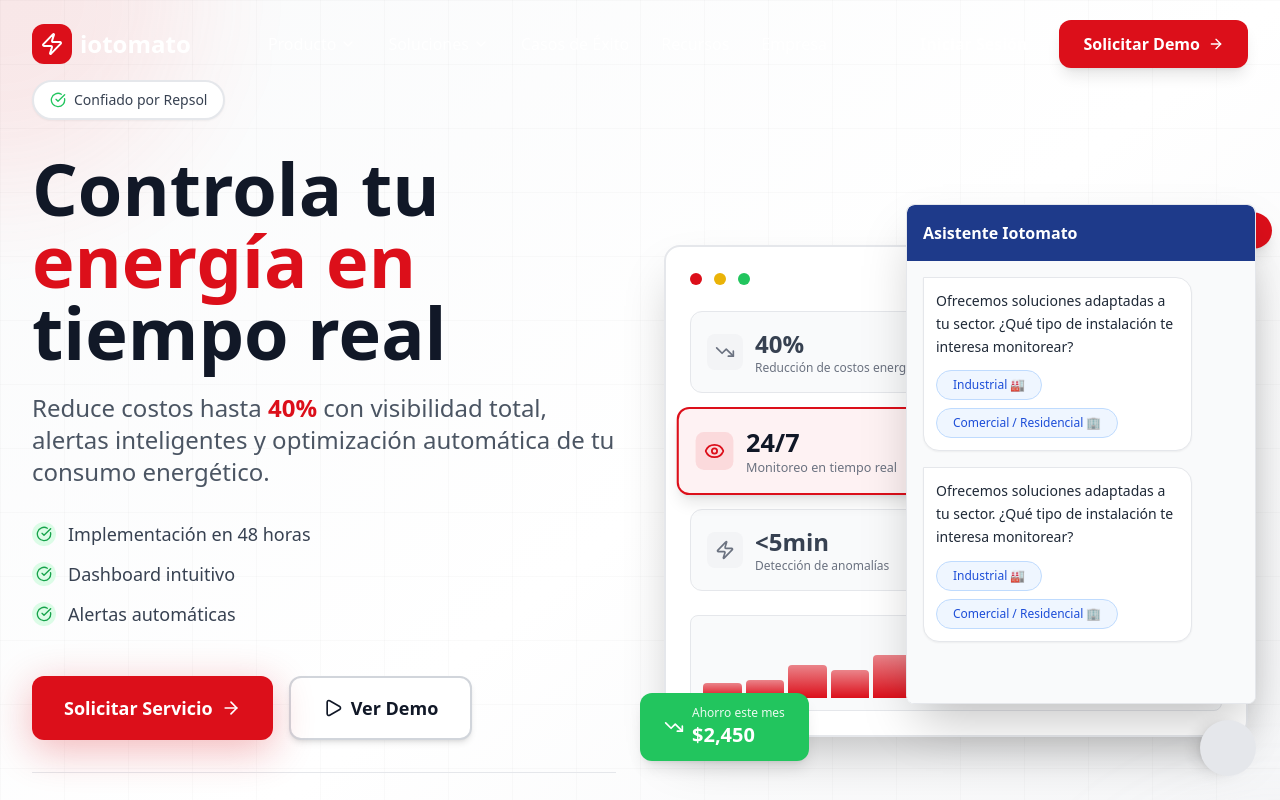
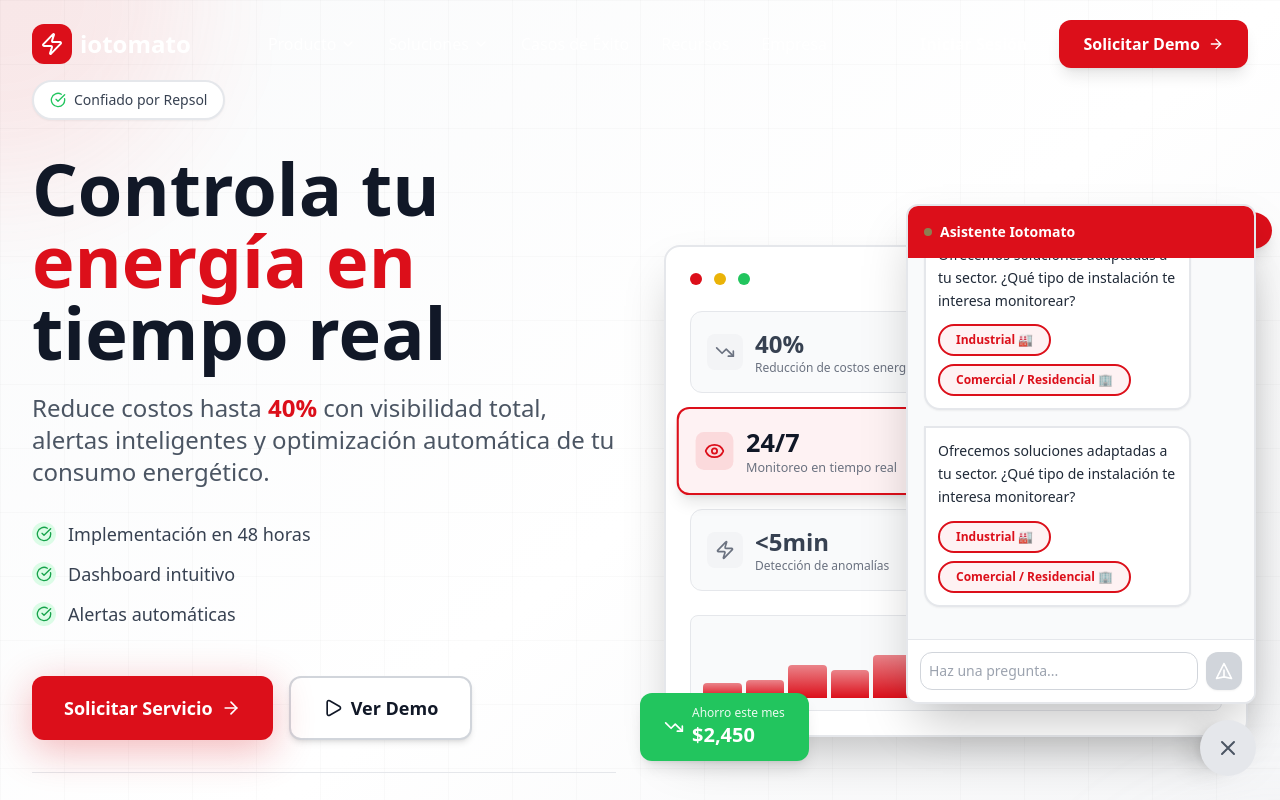
Before and after one commit to Ghost-CR/energy-dashboard, a React (Vite) app: page / in a window 1280 px wide. Both pictures are taken after a click on the button 1228 px from the left and 748 px from the top of the page. Shown: the top 800 px of the page. Built offline with nearby package versions, Linux system fonts and the light colour scheme.

Commit message:
estilo del chatbot mejorado

```diff
--- a/src/ui/chatbot/ChatMessage.jsx
+++ b/src/ui/chatbot/ChatMessage.jsx
@@ -6,9 +6,10 @@
     <div
       className={`max-w-[85%] p-3 rounded-2xl shadow-sm ${
         isBot
-            ? 'bg-white border border-gray-200 text-gray-800 rounded-tl-none'
-            : 'bg-blue-600 text-white rounded-tr-none'
+          ? 'bg-white border-2 border-gray-200 text-gray-800 rounded-tl-none'
+          : 'text-white rounded-tr-none'
       }`}
+      style={!isBot ? { backgroundColor: '#DC0F1A' } : {}}
     >
       {/* Cuerpo del mensaje */}
       <div className="text-sm leading-relaxed whitespace-pre-wrap">
@@ -22,7 +23,20 @@
             <button
               key={option.value}
               onClick={() => onOptionClick(option.value)}
-                className="bg-blue-50 border border-blue-200 text-blue-700 px-4 py-1.5 rounded-full text-xs font-medium hover:bg-blue-600 hover:text-white hover:border-blue-600 transition-all duration-200 active:scale-95"
+              className="border-2 px-4 py-1.5 rounded-full text-xs font-semibold transition-all duration-200 active:scale-95"
+              style={{
+                backgroundColor: 'rgba(220, 15, 26, 0.05)',
+                borderColor: '#DC0F1A',
+                color: '#DC0F1A'
+              }}
+              onMouseEnter={(e) => {
+                e.currentTarget.style.backgroundColor = '#DC0F1A';
+                e.currentTarget.style.color = '#FFFFFF';
+              }}
+              onMouseLeave={(e) => {
+                e.currentTarget.style.backgroundColor = 'rgba(220, 15, 26, 0.05)';
+                e.currentTarget.style.color = '#DC0F1A';
+              }}
             >
               {option.label}
             </button>
--- a/src/ui/chatbot/ChatbotPanel.jsx
+++ b/src/ui/chatbot/ChatbotPanel.jsx
@@ -1,4 +1,4 @@
-import React, { useState, useEffect, useRef } from 'react';
+import { useState, useEffect, useRef } from 'react';
 import { ChatMessage } from './ChatMessage';
 import { ChatFlowService } from '../../domain/services/ChatFlowService';
 import { ChatbotAIProvider } from '../../infraestructure/ai/ChatbotAIProvider';
@@ -8,22 +8,17 @@
   // --- 1. ESTADO DEL CHAT ---
   const [messages, setMessages] = useState([]);
   const [inputValue, setInputValue] = useState("");
-  const [inputMode, setInputMode] = useState("disabled"); // 'disabled' | 'text' | 'name' | 'email'
+  const [inputMode, setInputMode] = useState("text"); // Siempre inicia en 'text' para que el input sea funcional
   const [isLoading, setIsLoading] = useState(false);
 
-  // Datos temporales del formulario
   const [leadData, setLeadData] = useState({ name: '', email: '' });
 
-  // Auto-scroll al final
   const messagesEndRef = useRef(null);
   const scrollToBottom = () => messagesEndRef.current?.scrollIntoView({ behavior: "smooth" });
   useEffect(scrollToBottom, [messages, isLoading]);
 
   // --- 2. INICIALIZACIÓN ---
   useEffect(() => {
-    // Cargamos el mensaje de bienvenida del servicio de flujo
-    // Nota: Asegúrate de tener una key 'start' o 'welcome' en tu ChatFlowService,
-    // o llama directamente a la primera opción.
     const welcomeMsg = ChatFlowService.getNextStep('show_services');
     if (welcomeMsg) {
       addMessage('bot', welcomeMsg.text, welcomeMsg.options);
@@ -42,34 +37,33 @@
 
   // --- 4. MANEJADOR DE CLICS (Botones) ---
   const handleOptionClick = async (value) => {
-    // A. Lógica de Navegación (Botones "Volver" o Flujos)
+    // A. Resetear chat
     if (value === 'reset') {
       setMessages([]);
       const welcome = ChatFlowService.getNextStep('show_services');
       addMessage('bot', welcome.text, welcome.options);
-      setInputMode('disabled');
-      return;
-    }
-
-    // B. Lógica de Activación de IA
-    if (value === 'mode_ai') {
-      addMessage('bot', "Estoy listo. Escribe tu consulta sobre eficiencia energética:");
       setInputMode('text');
       return;
     }
 
-    // C. Lógica de Formulario (Lead Gen)
+    // B. Activar IA explícitamente (aunque el input ya funciona)
+    if (value === 'mode_ai') {
+      addMessage('bot', "Estoy listo. ¿Qué duda tienes sobre el monitoreo de Iotomato?");
+      setInputMode('text');
+      return;
+    }
+
+    // C. Iniciar Formulario de Lead
     if (value === 'start_lead_form') {
-      addMessage('bot', "Excelente. Para agendar, primero necesito tu nombre:");
+      addMessage('bot', "Excelente decisión. Para comenzar, ¿cuál es tu nombre?");
       setInputMode('name');
       return;
     }
 
-    // D. Flujo Estándar (Navegación por árbol)
+    // D. Navegación de Flujo (Servicios)
     const response = ChatFlowService.getNextStep(value);
     if (response) {
-      addMessage('user', response.selectedLabel || "Opción seleccionada"); // Opcional: mostrar lo que eligió el usuario
-      // Pequeño delay para naturalidad
+      // Simulamos la respuesta del bot tras elegir una opción
       setTimeout(() => {
         addMessage('bot', response.text, response.options);
       }, 400);
@@ -79,59 +73,54 @@
   // --- 5. MANEJADOR DE TEXTO (Input) ---
   const handleInputSubmit = async (e) => {
     e.preventDefault();
-    if (!inputValue.trim()) return;
+    if (!inputValue.trim() || isLoading) return;
 
     const text = inputValue;
-    setInputValue(""); // Limpiar input
-    addMessage('user', text); // Mostrar mensaje del usuario
+    setInputValue("");
+    addMessage('user', text);
 
-    // CASO 1: Formulario (Nombre)
+    // CASO 1: Capturando Nombre
     if (inputMode === 'name') {
       setLeadData(prev => ({ ...prev, name: text }));
-      addMessage('bot', `Gracias ${text}. Ahora, por favor escribe tu correo electrónico:`);
+      addMessage('bot', `Mucho gusto, ${text}. Ahora, indícame tu correo electrónico para enviarte la información:`);
       setInputMode('email');
       return;
     }
 
-    // CASO 2: Formulario (Email)
+    // CASO 2: Capturando Email
     if (inputMode === 'email') {
-      // Validación simple de email
       if (!text.includes('@')) {
-        addMessage('bot', "El correo no parece válido. Por favor intenta de nuevo:");
+        addMessage('bot', "Por favor, introduce un correo electrónico válido (ejemplo@correo.com):");
         return;
       }
 
       setIsLoading(true);
       const finalData = { ...leadData, email: text };
-
-      // Llamada al servicio de infraestructura
       const success = await LeadService.saveLead(finalData);
       setIsLoading(false);
 
       if (success) {
-        addMessage('bot', "¡Listo! Un asesor te contactará pronto.", [
-          { label: "Volver al inicio", value: "reset" }
+        addMessage('bot', "¡Datos recibidos! Un asesor de Iotomato te contactará en breve para agendar la demo.", [
+          { label: "Volver al inicio", value: "reset" },
+          { label: "Tengo otra duda", value: "mode_ai" }
         ]);
-        setInputMode('disabled');
+        setInputMode('text'); // Regresamos a modo texto normal
       } else {
-        addMessage('bot', "Hubo un error guardando tus datos. Inténtalo más tarde.");
+        addMessage('bot', "Lo siento, hubo un error. ¿Podrías intentar escribir tu correo de nuevo?");
       }
       return;
     }
 
-    // CASO 3: IA (Pregunta libre)
+    // CASO 3: IA (Pregunta libre - Modo por defecto)
     if (inputMode === 'text') {
       setIsLoading(true);
-      // Llamamos a la capa de infraestructura (OpenAI)
       const aiResponse = await ChatbotAIProvider.generateResponse(text, messages);
       setIsLoading(false);
 
       addMessage('bot', aiResponse, [
-        { label: "Hacer otra pregunta", value: "mode_ai" },
-        { label: "Volver al menú", value: "reset" }
+        { label: "Hablar con un asesor", value: "start_lead_form" },
+        { label: "Ver servicios", value: "reset" }
       ]);
-      // Opcional: Volver a bloquear input o dejarlo abierto
-      // setInputMode('disabled');
     }
   };
 
@@ -139,9 +128,11 @@
   return (
     <div className="flex flex-col h-full bg-white">
       {/* HEADER */}
-      <div className="bg-blue-900 text-white p-4 flex justify-between items-center rounded-t-lg">
-        <h3 className="font-bold">Asistente Iotomato</h3>
-        {/* Aquí podrías poner el botón de cerrar si recibes onClose como prop */}
+      <div className="text-white p-4 flex justify-between items-center rounded-t-lg shadow-md" style={{ backgroundColor: '#DC0F1A' }}>
+        <div className="flex items-center gap-2">
+          <div className="w-2 h-2 bg-green-400 rounded-full animate-pulse"></div>
+          <h3 className="font-bold text-sm">Asistente Iotomato</h3>
+        </div>
       </div>
 
       {/* ÁREA DE MENSAJES */}
@@ -154,39 +145,58 @@
           />
         ))}
 
-        {/* Indicador de carga */}
         {isLoading && (
           <div className="flex justify-start">
-            <div className="bg-gray-200 text-gray-500 px-3 py-2 rounded-lg text-sm animate-pulse">
-              Escribiendo...
+            <div className="bg-white border border-gray-200 text-gray-400 px-4 py-2 rounded-2xl rounded-tl-none text-xs flex gap-1 shadow-sm">
+              <span className="animate-bounce">.</span>
+              <span className="animate-bounce [animation-delay:0.2s]">.</span>
+              <span className="animate-bounce [animation-delay:0.4s]">.</span>
             </div>
           </div>
         )}
         <div ref={messagesEndRef} />
       </div>
 
-      {/* ÁREA DE INPUT (Integrada) */}
-      {inputMode !== 'disabled' && (
-        <form onSubmit={handleInputSubmit} className="p-3 border-t border-gray-200 bg-white rounded-b-lg">
+      {/* ÁREA DE INPUT: SIEMPRE VISIBLE */}
+      <form onSubmit={handleInputSubmit} className="p-3 border-t border-gray-200 bg-white">
         <div className="flex gap-2">
           <input
             type={inputMode === 'email' ? 'email' : 'text'}
             value={inputValue}
             onChange={(e) => setInputValue(e.target.value)}
-              placeholder={inputMode === 'name' ? "Tu nombre..." : inputMode === 'email' ? "Tu correo..." : "Escribe tu duda..."}
-              className="flex-1 p-2 border border-gray-300 rounded-md focus:outline-none focus:ring-2 focus:ring-blue-500 text-sm"
-              autoFocus
+            placeholder={
+              inputMode === 'name' ? "Escribe tu nombre..." :
+              inputMode === 'email' ? "Escribe tu email..." :
+              "Haz una pregunta..."
+            }
+            className="flex-1 p-2 border border-gray-300 rounded-xl focus:outline-none focus:ring-2 text-sm transition-all"
+            style={{ '--tw-ring-color': '#DC0F1A' }}
+            disabled={isLoading}
           />
           <button
             type="submit"
-              disabled={isLoading}
-              className="bg-blue-600 text-white px-4 py-2 rounded-md hover:bg-blue-700 disabled:bg-gray-400 transition-colors"
+            disabled={isLoading || !inputValue.trim()}
+            className="text-white p-2 rounded-xl disabled:bg-gray-300 transition-colors shadow-sm"
+            style={{
+              backgroundColor: isLoading || !inputValue.trim() ? undefined : '#DC0F1A'
+            }}
+            onMouseEnter={(e) => {
+              if (!isLoading && inputValue.trim()) {
+                e.currentTarget.style.backgroundColor = '#B00D16';
+              }
+            }}
+            onMouseLeave={(e) => {
+              if (!isLoading && inputValue.trim()) {
+                e.currentTarget.style.backgroundColor = '#DC0F1A';
+              }
+            }}
           >
-              Enviar
+            <svg className="w-5 h-5" fill="none" stroke="currentColor" viewBox="0 0 24 24">
+              <path strokeLinecap="round" strokeLinejoin="round" strokeWidth={2} d="M12 19l9 2-9-18-9 18 9-2zm0 0v-8" />
+            </svg>
           </button>
         </div>
       </form>
-      )}
     </div>
   );
 };
--- a/src/ui/chatbot/ChatbotWidget.jsx
+++ b/src/ui/chatbot/ChatbotWidget.jsx
@@ -8,7 +8,7 @@
   <div className="fixed bottom-6 right-6 z-50 flex flex-col items-end">
     {/* Panel del Chat (Condicional) */}
     {isOpen && (
-        <div className="mb-4 w-[350px] h-[500px] shadow-2xl rounded-lg overflow-hidden border border-gray-200">
+      <div className="mb-4 w-[350px] h-[500px] shadow-2xl rounded-xl overflow-hidden border-2 border-gray-200 bg-white">
         <ChatbotPanel />
       </div>
     )}
@@ -16,14 +16,28 @@
     {/* Botón Flotante (Trigger) */}
     <button
       onClick={() => setIsOpen(!isOpen)}
-        className={`p-4 rounded-full shadow-lg transition-all duration-300 flex items-center justify-center ${
-          isOpen ? 'bg-gray-200 rotate-90' : 'bg-blue-900 hover:bg-blue-800'
+      className={`p-4 rounded-full shadow-xl transition-all duration-300 flex items-center justify-center ${
+        isOpen ? 'bg-gray-200 rotate-90' : 'hover:scale-110'
       }`}
+      style={!isOpen ? {
+        backgroundColor: '#DC0F1A',
+        boxShadow: '0 10px 40px rgba(220, 15, 26, 0.4)'
+      } : {}}
+      onMouseEnter={(e) => {
+        if (!isOpen) {
+          e.currentTarget.style.backgroundColor = '#B00D16';
+        }
+      }}
+      onMouseLeave={(e) => {
+        if (!isOpen) {
+          e.currentTarget.style.backgroundColor = '#DC0F1A';
+        }
+      }}
     >
       {isOpen ? (
         // Icono de Cerrar (X)
         <svg className="w-6 h-6 text-gray-600" fill="none" stroke="currentColor" viewBox="0 0 24 24">
-            <path strokeLinecap="round" strokeLinejoin="round" strokeWidth={2} d="6 18L18 6M6 6l12 12" />
+          <path strokeLinecap="round" strokeLinejoin="round" strokeWidth={2} d="M6 18L18 6M6 6l12 12" />
         </svg>
       ) : (
         // Icono de Chat (Burbuja)
```
Lines whose indentation alone changed are shown as unchanged.
